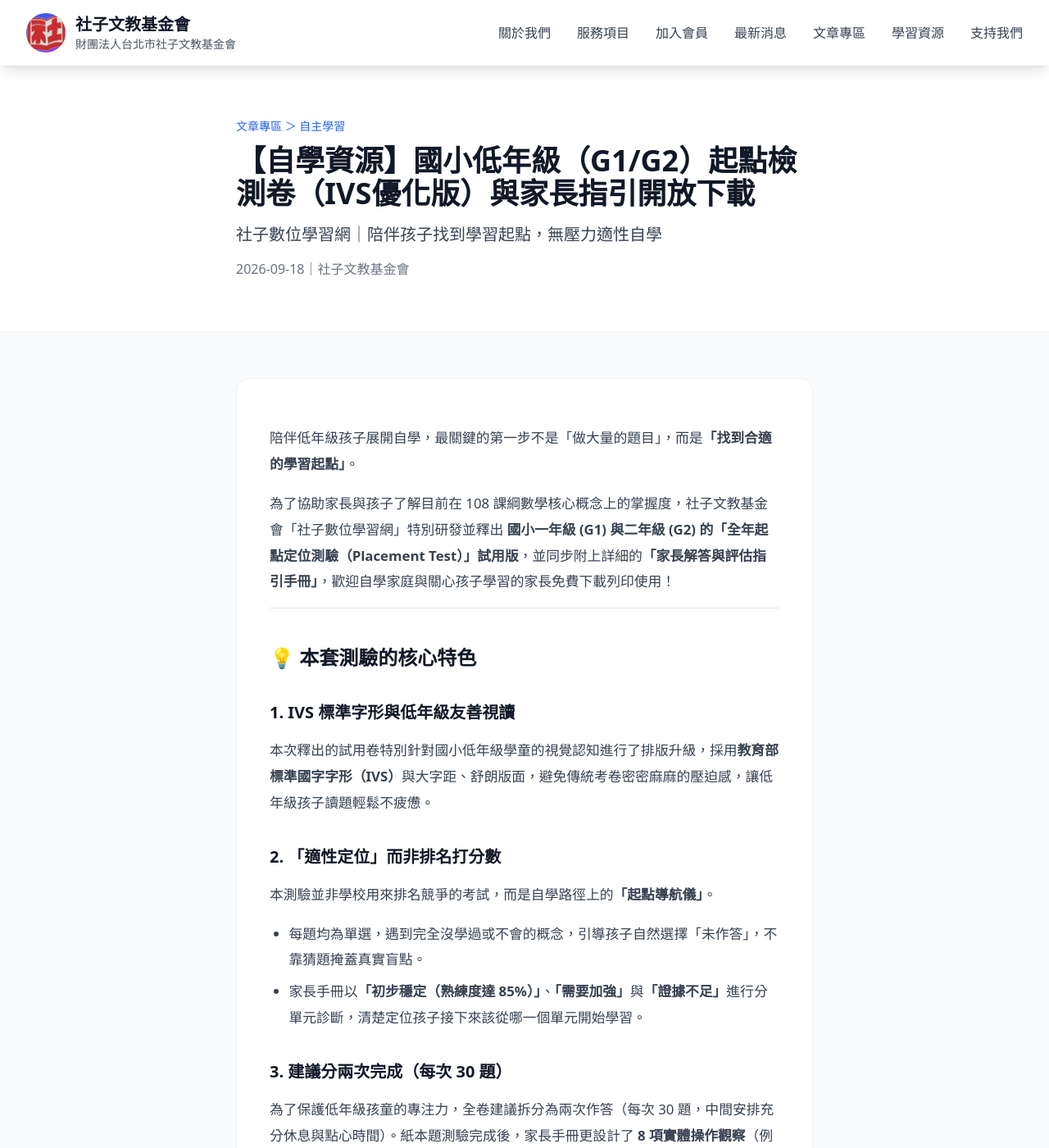
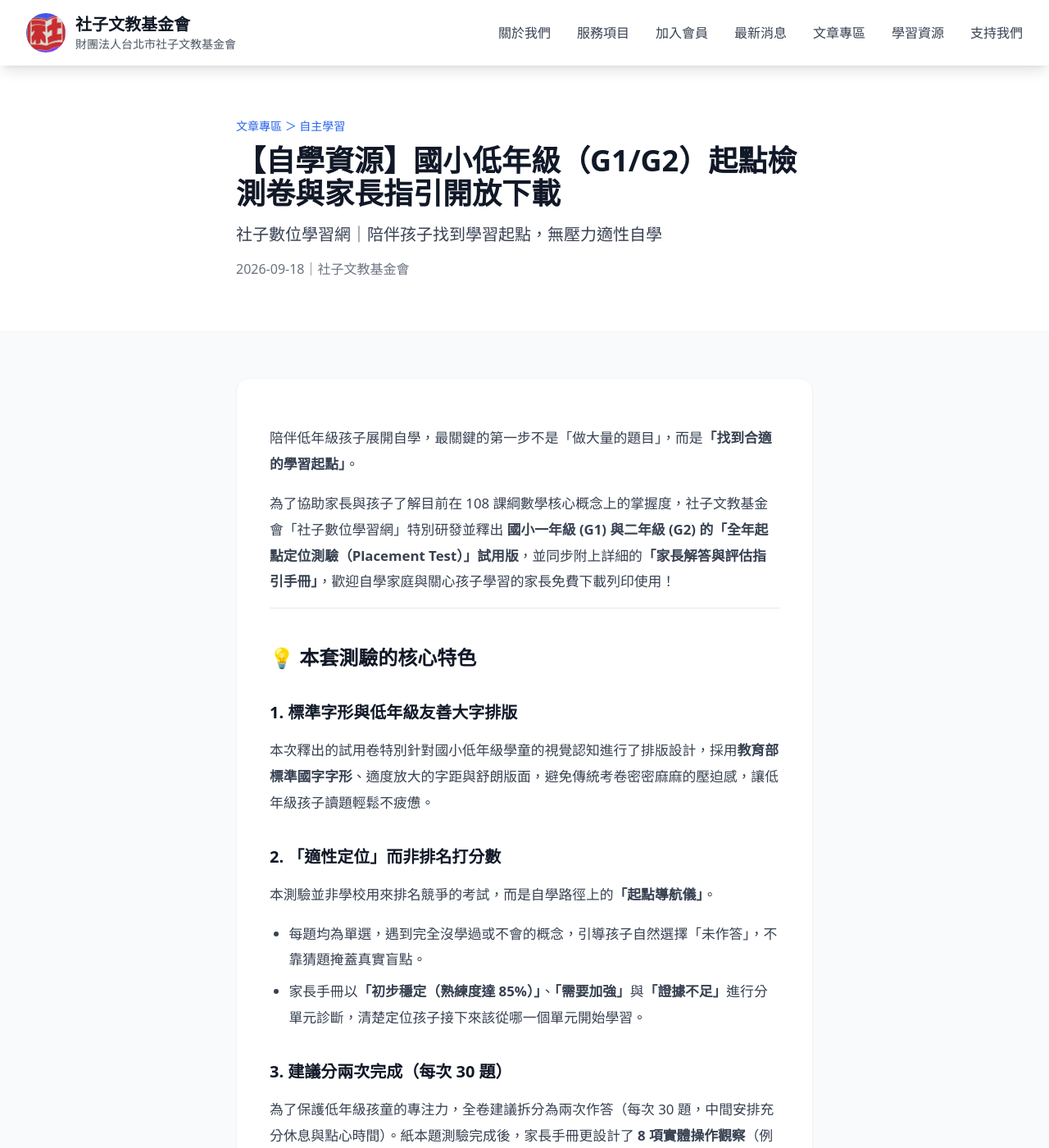
Before and after one commit to funsteam99/funsteam99.github.io, a Jekyll site: the page built from _posts/2026-09-18-placement-test-g1-g2.md, in a window 1280 px wide and 1400 px high. Shown: the whole window at 82% size. Built offline with Jekyll 4.4.1, drawn with Linux system fonts in a browser that asks for light colours; nearby versions of some CDN libraries; a script that is not in the unit is left out; some of the changed text lies outside the part shown.

Commit message:
style: remove IVS technical jargon from article and homepage

```diff
--- a/_data/homepage.yml
+++ b/_data/homepage.yml
@@ -34,7 +34,7 @@
 resources:
   - icon: "📝"
     tag: "自主學習起點"
-    title: "國小低年級起點檢測卷 (G1/G2 IVS 版)"
+    title: "國小低年級起點檢測卷 (G1/G2)"
     desc: "108課綱數學全年起點定位測驗，採教育部標準字形排版，附完整家長指引手冊。"
     provider: "社子文教基金會・社子數位學習網"
     link: "/articles/placement-test-g1-g2/"
--- a/_posts/2026-09-18-placement-test-g1-g2.md
+++ b/_posts/2026-09-18-placement-test-g1-g2.md
@@ -1,14 +1,14 @@
 ---
 layout: post
 extra_css: /assets/css/articles.css
-title: "【自學資源】國小低年級（G1/G2）起點檢測卷（IVS優化版）與家長指引開放下載"
+title: "【自學資源】國小低年級（G1/G2）起點檢測卷與家長指引開放下載"
 subtitle: "社子數位學習網｜陪伴孩子找到學習起點，無壓力適性自學"
 date: 2026-09-18 10:00:00 +0800
 section: articles
 category: 自主學習
 author: 社子文教基金會
 permalink: /articles/placement-test-g1-g2/
-description: "社子文教基金會推動「社子數位學習網」，特別釋出國小一、二年級數學起點定位測驗（IVS 標準字形試用版）與家長解答指引，協助家庭無壓力診斷先備概念，繪製自學地圖。"
+description: "社子文教基金會推動「社子數位學習網」，特別釋出國小一、二年級數學起點定位測驗（低年級好讀排版試用版）與家長解答指引，協助家庭無壓力診斷先備概念，繪製自學地圖。"
 ---
 
 陪伴低年級孩子展開自學，最關鍵的第一步不是「做大量的題目」，而是**「找到合適的學習起點」**。
@@ -19,8 +19,8 @@
 
 ## 💡 本套測驗的核心特色
 
-### 1. IVS 標準字形與低年級友善視讀
-本次釋出的試用卷特別針對國小低年級學童的視覺認知進行了排版升級，採用**教育部標準國字字形（IVS）**與大字距、舒朗版面，避免傳統考卷密密麻麻的壓迫感，讓低年級孩子讀題輕鬆不疲憊。
+### 1. 標準字形與低年級友善大字排版
+本次釋出的試用卷特別針對國小低年級學童的視覺認知進行了排版設計，採用**教育部標準國字字形**、適度放大的字距與舒朗版面，避免傳統考卷密密麻麻的壓迫感，讓低年級孩子讀題輕鬆不疲憊。
 
 ### 2. 「適性定位」而非排名打分數
 本測驗並非學校用來排名競爭的考試，而是自學路徑上的**「起點導航儀」**。
@@ -41,7 +41,7 @@
   <p style="color: #4b5563; font-size: 0.95rem; margin-bottom: 16px;">涵蓋數量順序、個位與十位進位、加減情境、生活數錢換錢、長度與日常時間等 15 個核心概念。</p>
   <div style="display: flex; flex-wrap: wrap; gap: 12px;">
     <a href="/assets/pdf/placement/g1-placement-ivs-child.pdf" target="_blank" style="display: inline-flex; align-items: center; background: #2563eb; color: #ffffff; padding: 10px 18px; border-radius: 8px; text-decoration: none; font-weight: 600; font-size: 0.95rem;">
-      📄 下載 G1 學生作答卷 (IVS 版 PDF)
+      📄 下載 G1 學生作答卷 (PDF)
     </a>
     <a href="/assets/pdf/placement/g1-placement-parent.pdf" target="_blank" style="display: inline-flex; align-items: center; background: #ffffff; color: #1e40af; border: 1.5px solid #93c5fd; padding: 10px 18px; border-radius: 8px; text-decoration: none; font-weight: 600; font-size: 0.95rem;">
       📘 下載 G1 家長解答與評估手冊 (PDF)
@@ -54,7 +54,7 @@
   <p style="color: #4b5563; font-size: 0.95rem; margin-bottom: 16px;">涵蓋千以內數數、直式加減、乘法與倍數意義、十十乘法、分裝平分、公分公尺長度與兩步驟應用等 21 個核心概念。</p>
   <div style="display: flex; flex-wrap: wrap; gap: 12px;">
     <a href="/assets/pdf/placement/g2-placement-ivs-child.pdf" target="_blank" style="display: inline-flex; align-items: center; background: #2563eb; color: #ffffff; padding: 10px 18px; border-radius: 8px; text-decoration: none; font-weight: 600; font-size: 0.95rem;">
-      📄 下載 G2 學生作答卷 (IVS 版 PDF)
+      📄 下載 G2 學生作答卷 (PDF)
     </a>
     <a href="/assets/pdf/placement/g2-placement-parent.pdf" target="_blank" style="display: inline-flex; align-items: center; background: #ffffff; color: #1e40af; border: 1.5px solid #93c5fd; padding: 10px 18px; border-radius: 8px; text-decoration: none; font-weight: 600; font-size: 0.95rem;">
       📘 下載 G2 家長解答與評估手冊 (PDF)
@@ -66,7 +66,7 @@
 
 ## 💬 歡迎填寫「試卷體驗回饋問卷」
 
-孩子在施測時的反應如何？題量是否合適？字形閱讀是否順利？
+孩子在施測時的反應如何？題量是否合適？閱讀排版是否順利？
 
 您的真實回饋是我們優化教材與持續開發「社子數位學習網」最重要的動力。歡迎使用完畢的家長撥空 2 分鐘填寫體驗問卷：
 
--- a/index.html
+++ b/index.html
@@ -190,7 +190,7 @@
         <div class="inline-block bg-white bg-opacity-20 text-blue-100 text-xs md:text-sm font-semibold px-4 py-1.5 rounded-full mb-3 backdrop-blur-sm">
           🚀 社子數位學習網・低年級自主學習試辦計畫
         </div>
-        <h3 class="text-2xl md:text-3xl font-bold mb-3">國小低年級（G1/G2）起點檢測卷 IVS 版 正式開放！</h3>
+        <h3 class="text-2xl md:text-3xl font-bold mb-3">國小低年級（G1/G2）起點檢測卷 正式開放！</h3>
         <p class="text-blue-100 text-base md:text-lg max-w-2xl mx-auto mb-6 leading-relaxed">
           採用教育部標準字形優化排版，搭配專業家長評估指引手冊。誠摯邀請體驗試卷並填寫回饋，搶先取得未來數位自學最新教材！
         </p>
```
